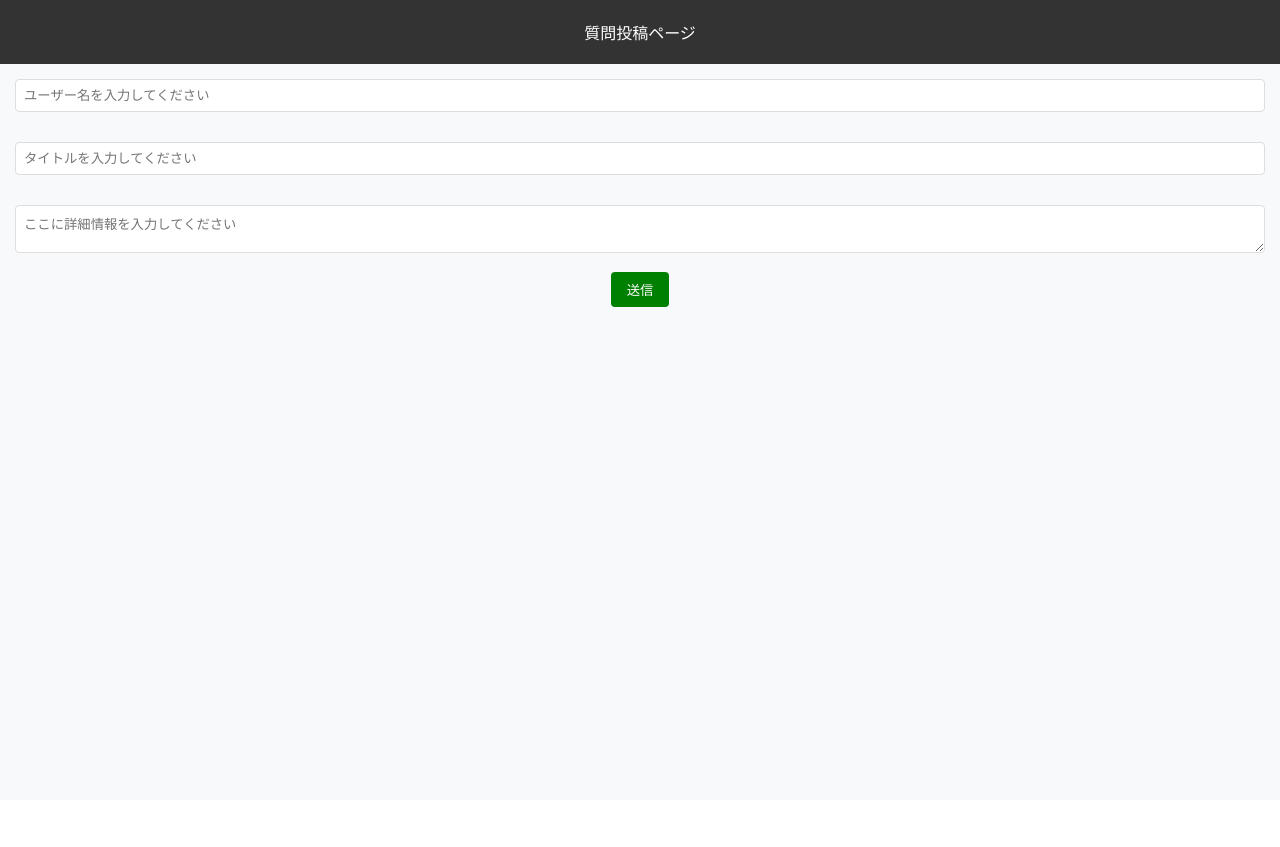
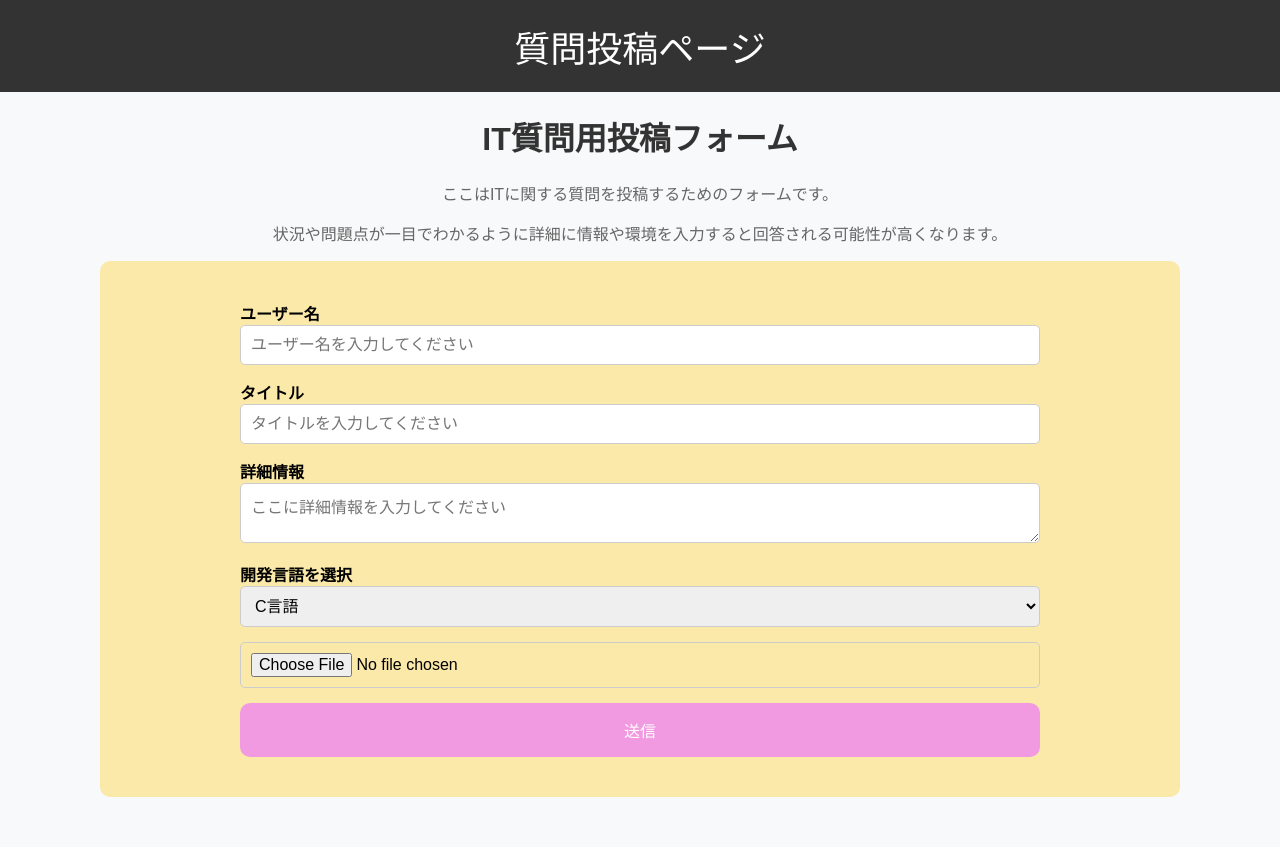
Before and after one commit to Misetsu/PB1, a PHP site: page /question.html in a window 1280 px wide. Before the commit the page ends 307 px from the top, so only its background shows below. Run offline with PHP 8.4, Linux system fonts and the light colour scheme.

Commit message:
フォーム

```diff
--- a/question.css
+++ b/question.css
@@ -4,6 +4,7 @@
     color: #fff;
     padding: 20px;
     text-align: center;
+    font-size: 36px;
     }
 
     main {
@@ -22,6 +23,7 @@
     padding: 10px;
     text-align: center;
     }
+
     body {
         font-family: 'Arial', sans-serif;
         background-color: #f8f9fa;
@@ -31,33 +33,70 @@
     }
 
     .container {
-        max-width: 800px;
+        max-width: 400px;
         margin: 20px auto;
         background-color: #fff;
-        border-radius: 8px;
+        padding: 20px;
+        border-radius: 10px;
         box-shadow: 0 0 10px rgba(0, 0, 0, 0.1);
-        overflow: hidden;
+        margin-left: 100px;
+        margin-right: 100px;
+    }
+    .form-wrapper {
+        padding: 20px;
+        border-radius: 10px;
+        margin-left: 100px;
+        margin-right: 100px;
+        background-color: rgb(251, 233, 170);
     }
 
-    #username-input,
-    #title-input,
-    #message-input {
-        width: calc(100% - 30px);
-        margin: 15px;
-        padding: 8px;
-        border: 1px solid #ddd;
-        border-radius: 4px;
+    h1 {
+        color: #333;
+        text-align: center;
+    }
+
+    p {
+        color: #666;
+        text-align: center;
+    }
+
+    form {
+        padding: 20px;
+        margin-left: 100px;
+        margin-right: 100px;
+    }
+
+    label {
+        font-weight: bold;
+        margin-bottom: 5px;
+    }
+
+    input[type="text"],
+    textarea,
+    input[type="file"],
+    select {
+        margin-bottom: 15px;
+        padding: 10px;
+        border: 1px solid #ccc;
+        border-radius: 5px;
+        font-size: 16px;
+        width: 100%;
         box-sizing: border-box;
     }
 
-    #send-button {
-        background-color: green;
+    button[type="button"] {
+        background-color: #f19ae1;
         color: #fff;
         border: none;
-        padding: 8px 16px;
-        border-radius: 4px;
+        padding: 15px 30px;
+        border-radius: 10px;
+        font-size: 16px;
         cursor: pointer;
-        display: block;
-        margin: 0 auto;
+        transition: background-color 0.3s ease;
+        width: 100%;
+        box-sizing: border-box;
+    }
 
+    button[type="button"]:hover {
+        background-color: #eb64ae;
     }
--- a/question.html
+++ b/question.html
@@ -8,12 +8,37 @@
       </head>
       <body>
         <header>質問投稿ページ</header>
+        <h1>IT質問用投稿フォーム</h1>
+        <p>ここはITに関する質問を投稿するためのフォームです。</p>
+        <p>状況や問題点が一目でわかるように詳細に情報や環境を入力すると回答される可能性が高くなります。
+        </p>
         <div class="form-container">
+          <div class="form-wrapper">
             <form>
+                <label for="username-input">ユーザー名</label>
                 <input type="text" id="username-input" placeholder="ユーザー名を入力してください" required>
+                <label for="title-input">タイトル</label>
                 <input type="text" id="title-input" placeholder="タイトルを入力してください">
+                <label for="message-input">詳細情報</label>
                 <textarea id="message-input" placeholder="ここに詳細情報を入力してください"></textarea>
+                <label for="selection-input">開発言語を選択</label>
+                <select id="selection-input">
+                    <option value="option1">C言語</option>
+                    <option value="option2">C#</option>
+                    <option value="option3">C++</option>
+                    <option value="option4">Java</option>
+                    <option value="option5">Python</option>
+                    <option value="option6">HTML</option>
+                    <option value="option7">JavaScript</option>
+                    <option value="option8">SQL</option>
+                    <option value="option9">CSS</option>
+                    <option value="option10">PHP</option>
+                    <option value="option11">その他</option>
+                <label for="image-input">画像をアップロード</label>
+                <input type="file" id="image-input" accept="image/*">
                 <button type="button" id="send-button" onclick="sendMessage()">送信</button>
             </form>
+        </div>
+    </div>
       </body>
       </html>
```
Lines whose indentation alone changed are shown as unchanged.
